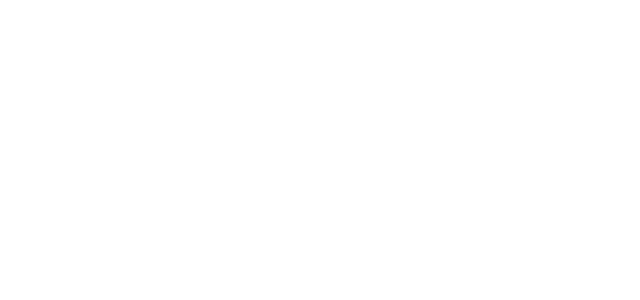
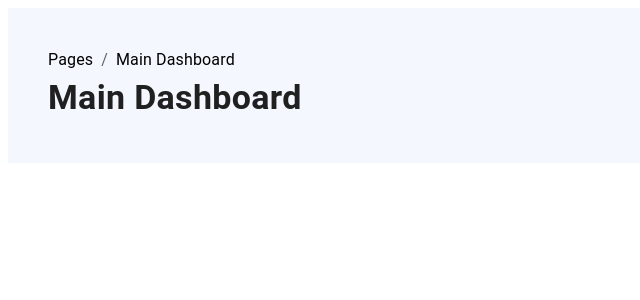
Before and after one commit to Varsani2520/finance-dashboard, a Next.js app: page / in a window 1280 px wide. Shown: the top 300 px of the page, without its empty margins (0-640 px from the left). Built offline with nearby package versions, Linux system fonts and the light colour scheme.

Commit message:
header added with breadcumps

```diff
--- a/app/Components/Headers.jsx
+++ b/app/Components/Headers.jsx
@@ -8,7 +8,7 @@
 
 export default function BasicBreadcrumbs() {
   return (
-    <div role="presentation"  style={{margin:'40px'}}>
+    <div role="presentation"  style={{padding:'40px'}}>
       <Breadcrumbs aria-label="breadcrumb">
         <Link underline="hover" color="black" href="/#">
           Pages
--- a/app/layout.js
+++ b/app/layout.js
@@ -11,7 +11,10 @@
 export default function RootLayout({ children }) {
   return (
     <html lang="en">
-      <body className={inter.className}>{children}</body>
+      <body className={inter.className} >
+        <div style={{ background: "#f4f8fe" }}>
+        {children}
+          </div></body>
     </html>
   )
 }
--- a/app/page.js
+++ b/app/page.js
@@ -1,7 +1,8 @@
-
+import Headers from './Components/Headers'
 export default function Home() {
   return (
-   <>
-   </>
-  )
+    <div >
+      <Headers />
+    </div>
+  );
 }
```
Also changed, not shown: app/admin/page.js (deleted, +0 -12 lines).
